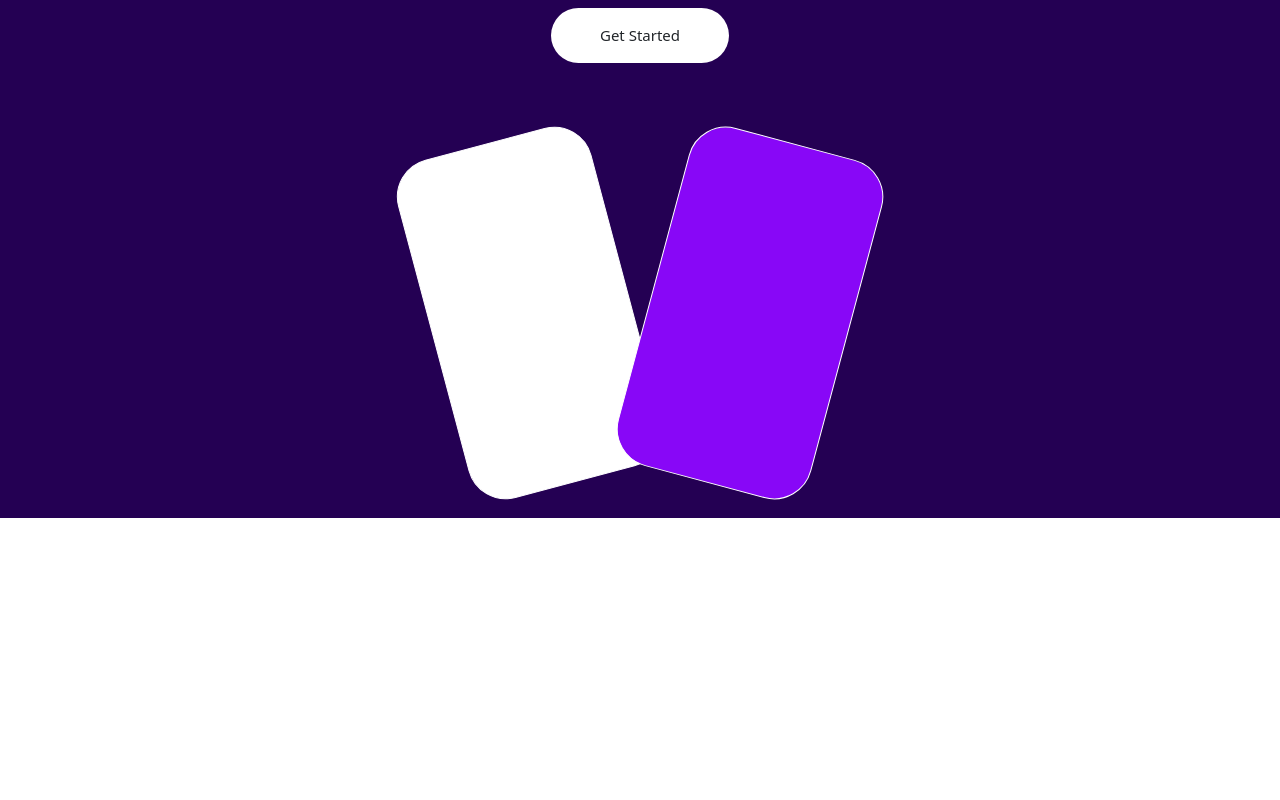
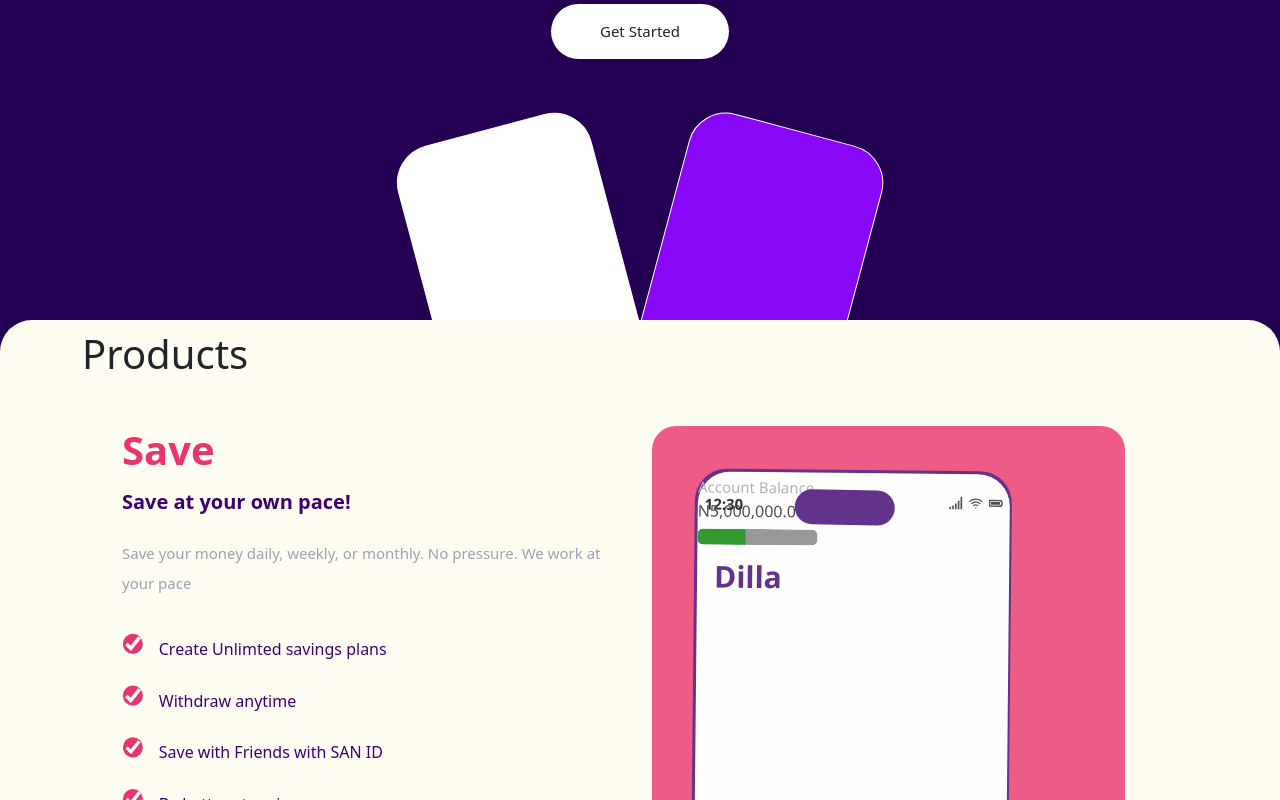
Before and after one commit to victoryohanna/ardilla, a React (Create React App) app: page / in a window 1280 px wide. Shown: the part 300-1100 px from the top of the page. Before the commit the page ends 853 px from the top, so only its background shows below. Built offline with nearby package versions, Linux system fonts and the light colour scheme; a web font is replaced by a local one.

Commit message:
creates products

```diff
--- a/src/components/header.jsx
+++ b/src/components/header.jsx
@@ -1,4 +1,3 @@
-
 import { Link } from "react-router-dom";
 import "../sass/headerComponent.scss";
 const HeaderComponent = () => {
@@ -6,13 +5,15 @@ const HeaderComponent = () => {
     <div className="header-section">
       <div className="header-hero-text ">
         <h1>Your Access To More</h1>
-        <span>
+        <p>
           Ardilla helps you save and invest in achieving your financial goals,
           we have the most flexible and seamless way to grow your funds.
-        </span>
+        </p>
       </div>
       <div className="get-started">
-        <Link to="/" className="btn btn-started">Get Started</Link>
+        <Link to="/" className="btn btn-started">
+          Get Started
+        </Link>
       </div>
       <div className="droid-section">
         <div className="left-droid"></div>
--- /dev/null
+++ b/src/components/products.jsx
@@ -0,0 +1,103 @@
+import "../sass/products.scss";
+import { FaBatteryFull } from "react-icons/fa";
+import { GiNetworkBars } from "react-icons/gi";
+import { FiWifi } from "react-icons/fi";
+const Products = () => {
+  const checkedList = [
+    "Create Unlimted savings plans",
+    "Withdraw anytime",
+    "Save with Friends with SAN ID",
+    "Be better at saving",
+    "Accountability profile",
+    "Activity and report",
+  ];
+  return (
+    <div className="product-container ">
+      <div className="container">
+        <div className="head-text">
+          <h1>Products</h1>
+        </div>
+        <div className="products-items">
+          <div className="row">
+            <div className="col-md-6">
+              <div className="text">
+                <h3>Save</h3>
+                <p>Save at your own pace!</p>
+                <span>
+                  Save your money daily, weekly, or monthly. No pressure. We
+                  work at your pace
+                </span>
+              </div>
+              <div className="list-items">
+                {checkedList.map((item, index) => {
+                  return (
+                    <div className="formCheck" key={index}>
+                      <input
+                        className="checkinput"
+                        type="checkbox"
+                        value=""
+                        id="CheckChecked"
+                        checked
+                      />
+                      <label
+                        className="form-check-label"
+                        htmlFor="flexCheckChecked"
+                      >
+                        {item}
+                      </label>
+                    </div>
+                  );
+                })}
+              </div>
+            </div>
+            <div className="col-md-6">
+              <div className="img-layout">
+                <div className="img">
+                  <div className="inner-img">
+                    <div className="mobile-header">
+                      <div className="time">
+                        <span>12:30</span>
+                      </div>
+                      <div>
+                        <button></button>
+                      </div>
+                      <div className="battery">
+                        <div>
+                          <GiNetworkBars />
+                        </div>
+                        <div>
+                          <FiWifi />
+                        </div>
+                        <div>
+                          <FaBatteryFull />
+                        </div>
+                      </div>
+                    </div>
+                    <div className="mobile-title">
+                      <h4>Dilla</h4>
+                    </div>
+                    <div className="account-balance">
+                      <span>Account Balance</span>
+                      <h6>N5,000,000.00</h6>
+                    </div>
+
+                    <div className="progress-bar">
+                      <progress
+                        id="file"
+                        value="40"
+                        max="100"
+                        className="progress"
+                      />
+                    </div>
+                  </div>
+                </div>
+              </div>
+            </div>
+          </div>
+        </div>
+      </div>
+    </div>
+  );
+};
+
+export default Products;
--- a/src/pages/home.jsx
+++ b/src/pages/home.jsx
@@ -1,11 +1,18 @@
 
+import '../sass/home.scss'
 import HeaderComponent from "../components/header";
-const Home = ()=>{
-    return(
-        <>
-        <HeaderComponent/>
-        </>
-    )
-}
+import Products from "../components/products";
+const Home = () => {
+  return (
+    <div className="home-main">
+      <div className="header">
+        <HeaderComponent />
+      </div>
+      <div className="products">
+        <Products />
+      </div>
+    </div>
+  );
+};
 
 export default Home;
--- a/src/sass/headerComponent.scss
+++ b/src/sass/headerComponent.scss
@@ -1,23 +1,27 @@
-
-.header-section{
-
+.header-section {
   // height: 898px;
   background: #240053;
 
-    .header-hero-text{
+  .header-hero-text {
     text-align: center;
     padding: 30px 0;
     width: 60%;
     margin: auto;
-        // border: 1px solid white;
-        h1{
-            color: linear-gradient(91.7deg, #FFEB35 7.5%, rgba(25, 253, 130, 0.99) 107.24%);
+
+    h1 {
       font-weight: 800;
       font-size: 65px;
-
+      background: linear-gradient(
+        91.7deg,
+        #ffeb35 7.5%,
+        rgba(25, 253, 130, 0.99) 107.24%
+      );
+      -webkit-background-clip: text;
+      -webkit-text-fill-color: transparent;
+      background-clip: text;
     }
 
-        span{
+    p {
       color: #ffffff;
       font-weight: 500;
       font-size: 15px;
@@ -26,29 +30,26 @@
     }
   }
 
-    .get-started{
+  .get-started {
     text-align: center;
-        margin: 10px 0;
 
-        .btn-started{
+    .btn-started {
       padding: 15px 48px;
       font-weight: 500;
       font-size: 15px;
-            background: #FFFFFF;
+      background: #ffffff;
       border-radius: 100px;
-            margin: 10px 0;
-
     }
   }
 
-    .droid-section{
+  .droid-section {
     display: flex;
     justify-content: center;
     margin: 35px 0;
     padding: 20px 0;
 
     .left-droid,
-        .right-droid{
+    .right-droid {
       width: 200px;
       height: 350px;
       border: 1px solid #ffffff;
@@ -56,13 +57,13 @@
       border-radius: 38.3957px;
     }
 
-        .left-droid{
-            background: #FFFFFF;
+    .left-droid {
+      background: #ffffff;
       transform: rotate(-14.91deg);
     }
 
-        .right-droid{
-            background: #8807F7;
+    .right-droid {
+      background: #8807f7;
       transform: rotate(15deg);
     }
   }
--- /dev/null
+++ b/src/sass/home.scss
@@ -0,0 +1,15 @@
+
+.home-main{
+.header{
+    // border: 1px solid red;
+    position: absolute;
+    width: 100%;
+
+}
+.products{
+    // border: 1px solid blue;
+    position: absolute;
+    width: 100%;
+    top: 620px;
+}
+}
--- /dev/null
+++ b/src/sass/products.scss
@@ -0,0 +1,122 @@
+.product-container {
+  background: #fffdf2;
+  border-radius: 32px 32px 0px 0px;
+  padding: 10px;
+
+  .products-items {
+
+    padding: 40px;
+    div {
+      h3 {
+        color: #e8356d;
+        font-size: 40px;
+        font-weight: 700;
+      }
+
+      p {
+        font-weight: 700;
+        font-size: 20px;
+        line-height: 40px;
+        color: #3d0072;
+      }
+
+      span {
+        font-weight: 500;
+        font-size: 15px;
+        line-height: 30px;
+        color: #9ca3af;
+      }
+    }
+
+    .list-items {
+      margin: 20px 0;
+
+      input {
+        accent-color: #e6366e;
+        width: 21.75px;
+        height: 21.75px;
+        clip-path: circle(46% at 50%);
+        margin: 15px 15px 15px 0;
+      }
+
+      label {
+        font-weight: 500;
+        font-size: 16px;
+        line-height: 20px;
+        color: #3d0072;
+      }
+    }
+
+    .img-layout {
+      width: 473px;
+      height: 472px;
+      background: #e8356d;
+      opacity: 0.8;
+      border-radius: 24px 24px 0px 0px;
+
+      .img {
+        position: absolute;
+        top: 150px;
+        right: 270px;
+        height: 430px;
+        width: 317px;
+        padding: 3px;
+        border-radius: 32px 32px 0px 0px;
+        background: #3d0072;
+        transform: matrix(1, 0.01, -0.01, 1, 0, 0);
+
+        .inner-img {
+          height: 430px;
+          width: 312px;
+          border-radius: 32px 32px 0px 0px;
+          background: #ffffff;
+
+          .mobile-header{
+            position: absolute;
+            width: 95%;
+            top: 20px;
+            right: 6px;
+            display: flex;
+            justify-content: space-between;
+
+            button{
+              width: 100px;
+              height: 35px;
+              background: #3d0072;
+              border: none;
+              border-radius: 30px;
+              transform: matrix(1, 0.01, -0.01, 1, 0, 0);
+            }
+          }
+
+          .mobile-title{
+            position: absolute;
+            top: 90px;
+            left: 20px;
+            h4{
+              color: #3d0072;
+              font-size: 30px;
+              font-weight: 700;
+            }
+          }
+
+          .battery{
+
+            display: flex;
+            div{
+              margin: 0 3px;
+              font-size: 14px;
+            }
+          }
+
+          .time{
+            span{
+              font-weight: 800;
+              color: #000000;
+            }
+          }
+        }
+      }
+    }
+  }
+}
```
Lines whose indentation alone changed are shown as unchanged.
